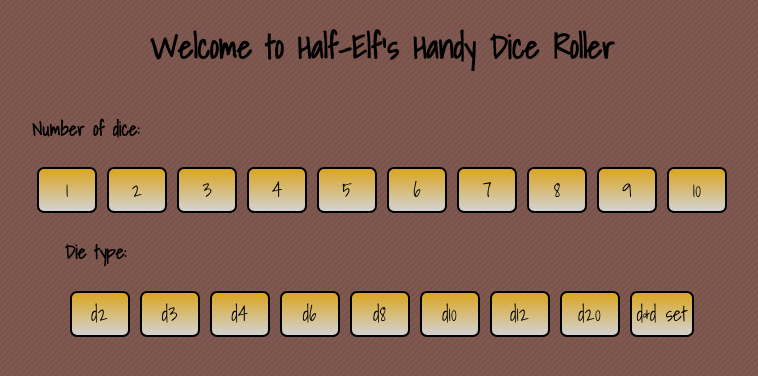
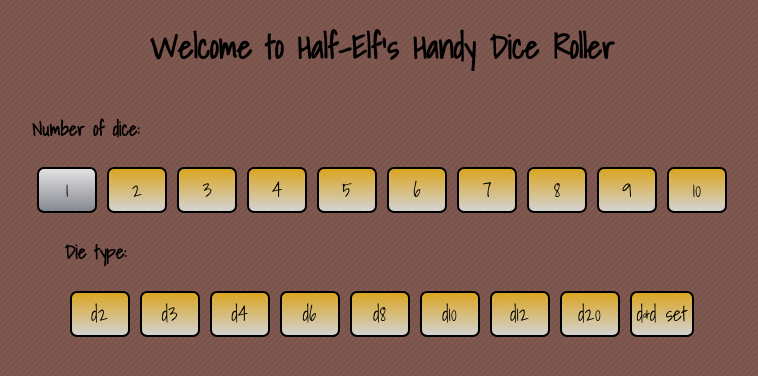
Before and after one commit to LauraCole1900/react-ts-dice-roller, a React (Create React App) app: page / in a window 1280 px wide. Shown: the top 376 px of the page, without its empty margins (258-1016 px from the left). Built offline with nearby package versions, Linux system fonts and the light colour scheme.

Commit message:
active button styling works correctly now

```diff
--- a/src/App.css
+++ b/src/App.css
@@ -40,7 +40,7 @@ p {
 .button:focus {
   background: linear-gradient(to bottom, #e2e2e2, #878992);
 }
-.button:active {
+.button.active {
   background: linear-gradient(to bottom, #e2e2e2, #878992);
 }
 .button:target {
```
